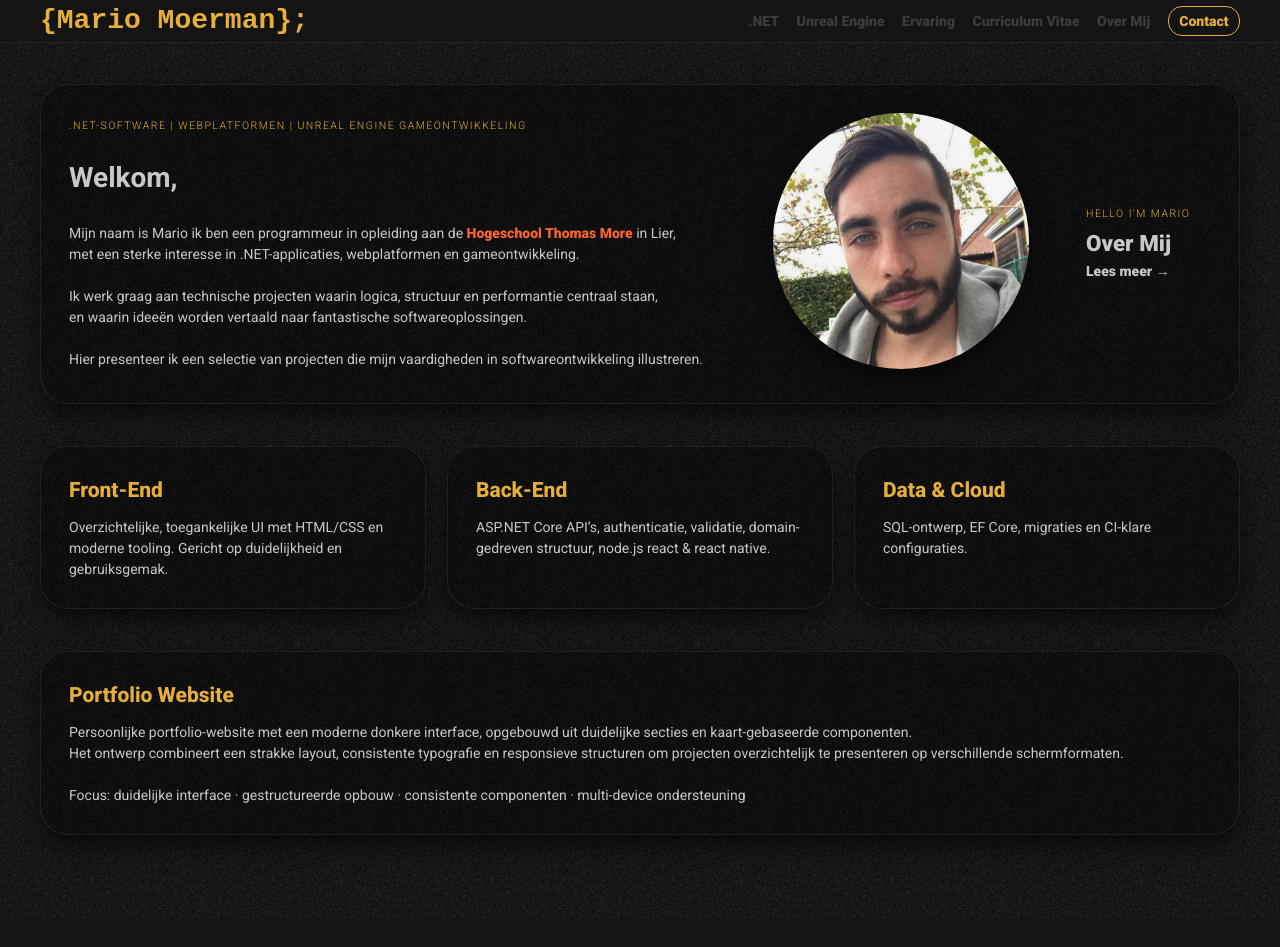
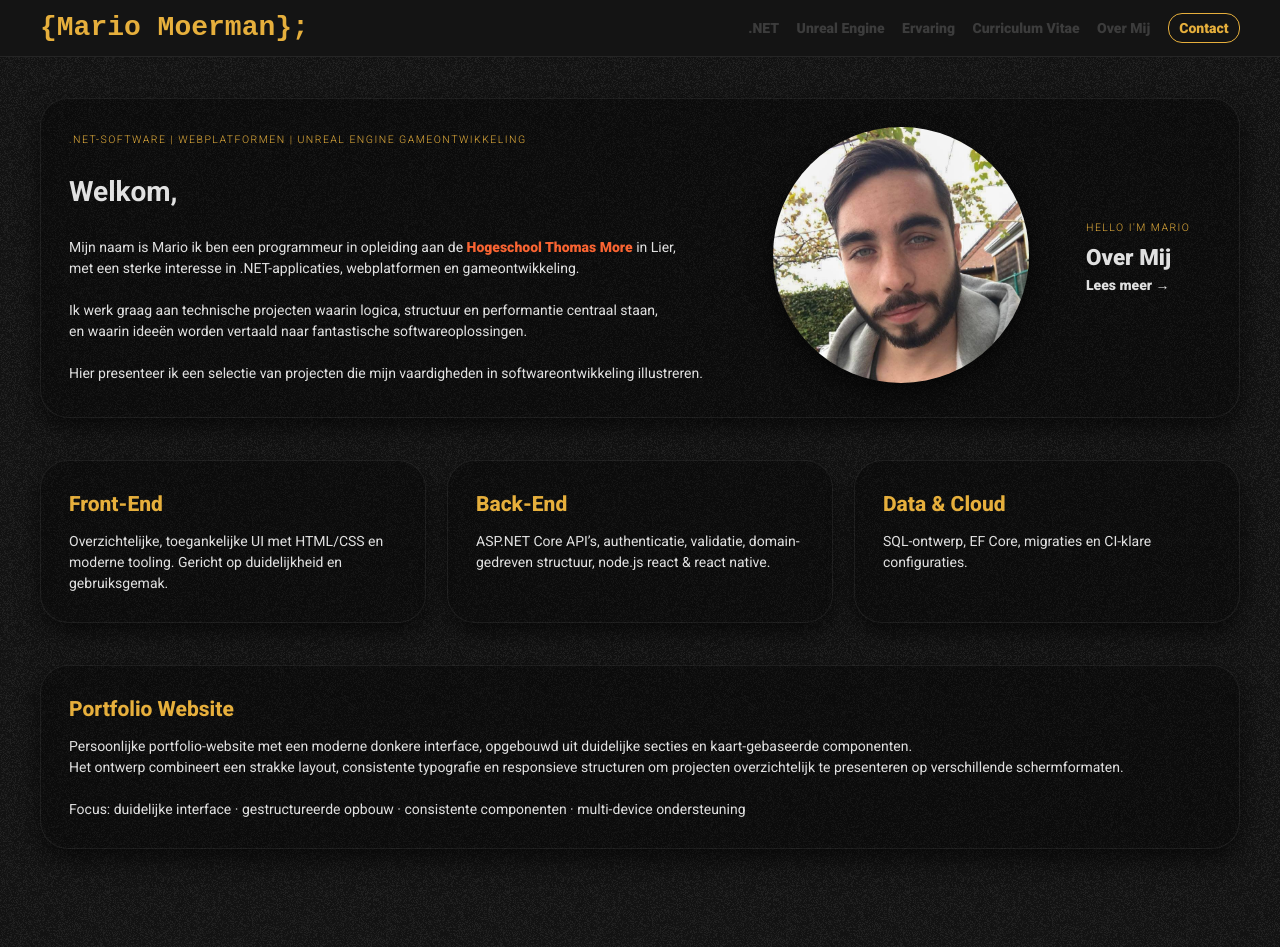
Before and after one commit to VirPalus/website-portfolio, a plain HTML site: page index.html in a window 1280 px wide. Before the commit the page ends 919 px from the top, so only its background shows below. Drawn offline with Linux system fonts and the light colour scheme.

Commit message:
home pagina css

```diff
--- a/CSS/Style.css
+++ b/CSS/Style.css
@@ -2,7 +2,7 @@
   --baseBackground: url("../IMG/Background.avif");
   --baseBlack: rgba(20,20,20,1);
   --baseGray: rgba(60,60,60,1);
-  --baseWhite: rgba(200,200,200,1);
+  --baseWhite: rgba(225,225,225,1);
 
   --LineColor: rgba(255,255,255,0.07);
 
@@ -93,7 +93,7 @@ a:hover::after{
   justify-content:space-between;
   align-items:center;
   max-width:1200px;
-  margin:0 auto;
+  margin: 0.5rem auto;
 }
 
 .navBarLogo{
@@ -157,7 +157,7 @@ body.overmij  .navBarMenu .navOvermij::after{
 
 .container{
   max-width:1200px;
-  margin:6rem auto;
+  margin: 7rem auto;
 }
 
 .block{
```
